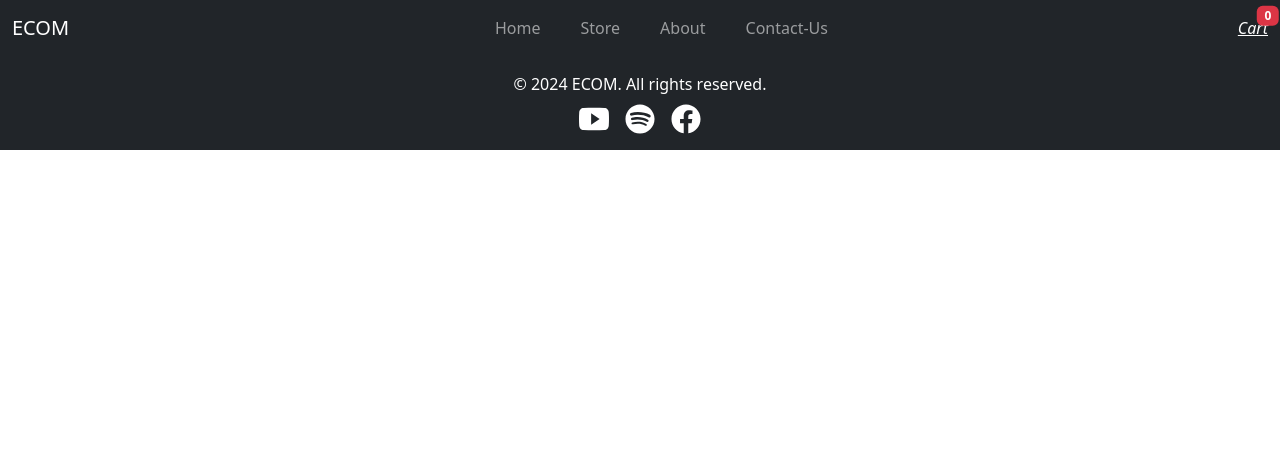
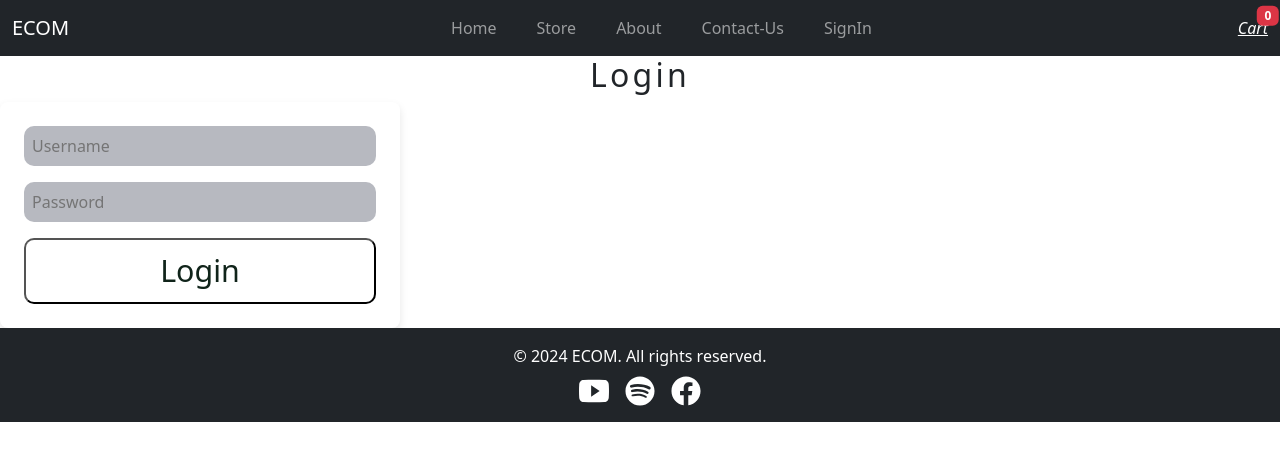
Before and after one commit to nayazmohammed33/Ecom, a React (Create React App) app: page /signin in a window 1280 px wide. Shown: the top 460 px of the page. Built offline with nearby package versions, Linux system fonts and the light colour scheme.

Commit message:
Login added

```diff
--- a/src/App.js
+++ b/src/App.js
@@ -8,6 +8,7 @@ import CartProvider from "./context/CartProvider";
 import FooterComponent from "./Ui/FooterComponent";
 import ContactUs from "./pages/ContactUs";
 import ProductDetails from "./pages/ProductDetails";
+import SignIn from "./pages/SignIn";
 
 function App() {
   return (
@@ -17,10 +18,12 @@ function App() {
           <NavbarComponent />
 
           <Routes>
+            <Route path="/"  element={<Products />} />
             <Route path="/products"  element={<Products />} />
             <Route path="/products/:productid" element={<ProductDetails />} />
             <Route path="/about" element={<About />} />
             <Route path="/contactus" element={<ContactUs />} />
+            <Route path="/signin" element={<SignIn />} />
           </Routes>
           <FooterComponent/>
         </Router>
--- a/src/Ui/NavbarComponent.jsx
+++ b/src/Ui/NavbarComponent.jsx
@@ -83,6 +83,9 @@ const NavbarComponent = () => {
               <li className="nav-item">
                 <Link className="nav-link" to="/contactus">Contact-Us</Link>
               </li>
+               <li className="nav-item">
+                <Link className="nav-link" to="/signin">SignIn</Link>
+              </li>
             </ul>
           </div>
 
--- /dev/null
+++ b/src/context/AuthContext.jsx
@@ -0,0 +1,57 @@
+import React, { useState, useEffect } from "react";
+import { GiToken } from "react-icons/gi";
+
+export const AuthContext = React.createContext({
+  token: null,
+  email: null,
+  login: (token, name, email) => {},
+  logout: () => {},
+});
+
+export const AuthProvider = ({ children }) => {
+  const [token, setToken] = useState(null);
+  const [email, setEmail] = useState(null);
+
+  useEffect(() => {
+    const storedToken = localStorage.getItem("token");
+    const storedEmail = localStorage.getItem("email");
+    if (storedToken) {
+      setToken(storedToken);
+    }
+    if (storedEmail) {
+      setEmail(storedEmail);
+    }
+  }, []);
+
+  const login = (token, email) => {
+    setToken(token);
+    setEmail(email);
+    console.log(token, email);
+    localStorage.setItem("token", token);
+    localStorage.setItem("email", email);
+
+    setTimeout(
+      () => {
+        localStorage.removeItem("token");
+        localStorage.removeItem("email");
+        setToken(null);
+        setEmail(null);
+        console.log("Token expired and cleared");
+      },
+      5 * 60 * 1000,
+    );
+  };
+
+  const logout = () => {
+    setToken(null);
+    setEmail(null);
+    localStorage.removeItem("token");
+    localStorage.removeItem("email");
+  };
+
+  return (
+    <AuthContext.Provider value={{ token, email, login, logout }}>
+      {children}
+    </AuthContext.Provider>
+  );
+};
--- a/src/index.js
+++ b/src/index.js
@@ -3,12 +3,15 @@ import ReactDOM from 'react-dom/client';
 import './index.css';
 import App from './App';
 import "./App.css"; // or your CSS file name
+import { AuthProvider } from "./context/AuthContext";
 
 import 'bootstrap/dist/css/bootstrap.min.css';
 const root = ReactDOM.createRoot(document.getElementById('root'));
 root.render(
   <React.StrictMode>
-    <App />
+    <AuthProvider>
+      <App />
+    </AuthProvider>
   </React.StrictMode>
 );
 
--- /dev/null
+++ b/src/pages/SignIn.jsx
@@ -0,0 +1,64 @@
+import React, { useState ,useContext} from "react";
+import { AuthContext } from "../context/AuthContext";
+
+const SignIn = () => {
+  const [email , setEmail] =useState("");
+  const [password,setPassword] =useState("")
+const authCtx = useContext(AuthContext);
+
+  const submitHandler = async (e) => {
+    e.preventDefault();
+    try {
+      const res = await fetch(
+        "https://identitytoolkit.googleapis.com/v1/accounts:signInWithPassword?key=AIzaSyBm7sa7FWN8Hir1RIN4CPQK-QTaQOh7-lM",
+        {
+           method: "POST",
+          headers: { "Content-Type": "application/json" },
+          body: JSON.stringify({
+            email,
+            password,
+            returnSecureToken: true,
+          }),
+        },
+      );
+
+      const data = await res.json();
+      if (!res.ok) {
+        throw new Error(data.error.message);
+      }
+      console.log("User signed in:", data);
+
+      authCtx.login(data.idToken, data.email || "Anonymous");
+    } catch (error) {
+      console.error("Signup error:", error.message);
+    }
+  };
+  return (
+    <div className="Main-Container">
+      <div className="form-container">
+        <h2>Login</h2>
+        <form onSubmit={submitHandler}>
+          <input
+            type="text"
+            name="username"
+            placeholder="Username"
+            value={email}
+            onChange={(e)=>setEmail(e.target.value)}
+            required
+          />
+          <input
+            type="password"
+            name="password"
+            placeholder="Password"
+            value={password}
+            onChange={(e)=>setPassword(e.target.value)}
+            required
+          />
+          <button type="submit">Login</button>
+        </form>
+      </div>
+    </div>
+  );
+};
+
+export default SignIn;
```
Also changed, not shown: src/components/Auth/FireBase.js (added, +15 -0 lines).
